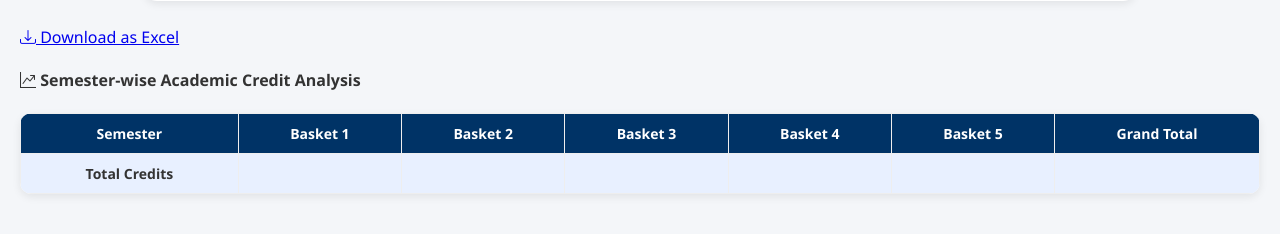
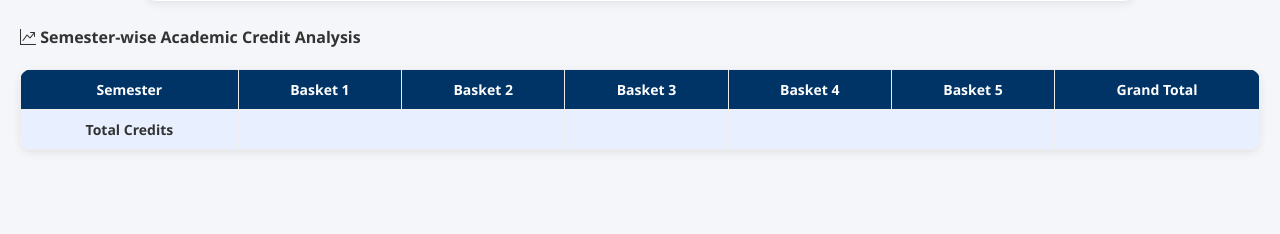
Before and after one commit to Rajendra9692385543/My-Result, a Flask app: template templates/credit_report.html in a window 1280 px wide. Shown: the part 297-531 px from the top of the page. Run offline with Flask 3, Linux system fonts and the light colour scheme; the template is opened without the code that fills it, so the values that code supplies are empty.

```diff
--- a/templates/credit_report.html
+++ b/templates/credit_report.html
@@ -121,12 +121,6 @@
     <div class="info-item backlog"><strong>Total Backlog Credits:</strong> {{ data.student_info.total_backlog_credits }}</div>
   </div>
 </div>
-<div class="text-end mb-3">
-  <a href="{{ url_for('download_credit_excel', reg_no=data.student_info.reg_no) }}"
-     class="btn btn-success">
-     <i class="bi bi-download me-2"></i> Download as Excel
-  </a>
-</div>
 
 <!-- --- Semester-wise detailed tables --- -->
 {% for year, sems in data.semesters.items() %}
```
